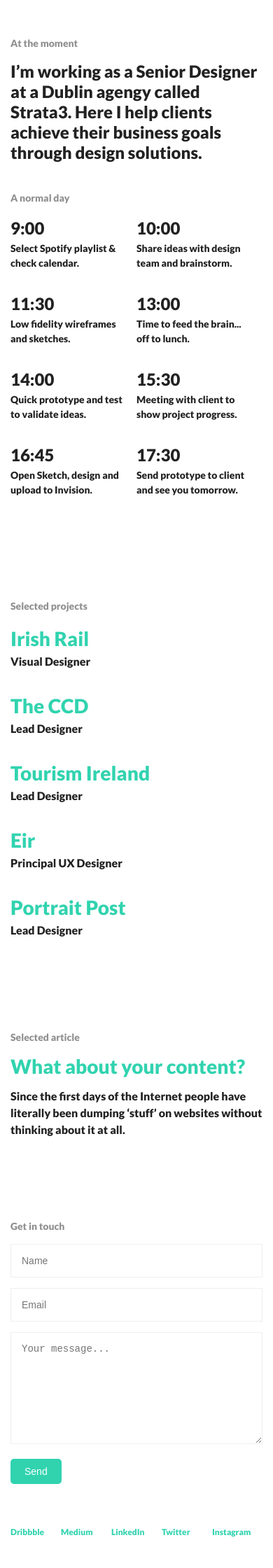
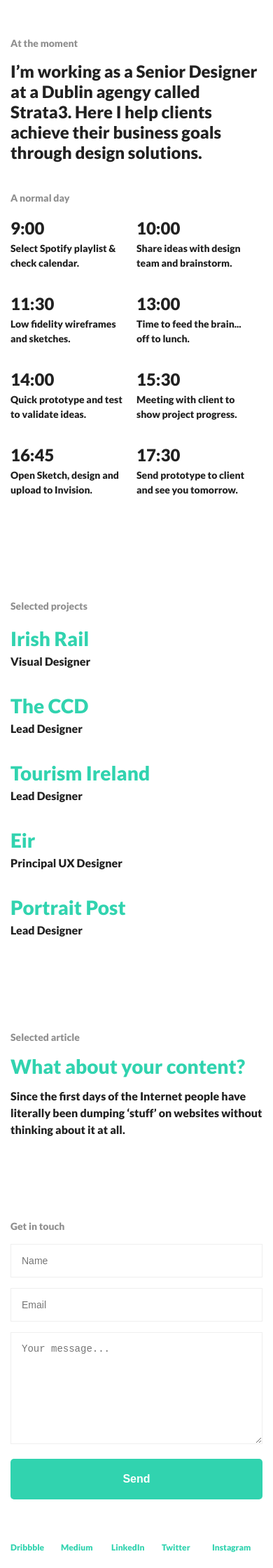
Before and after one commit to carlosjgsousa/carlosjgsousa.github.io, a Jekyll site: the page built from index.html, in a window 390 px wide. Shown: the part 614-2854 px from the top of the page at 70% size. Built offline with Jekyll 4.4.1, drawn with Linux system fonts in a browser that asks for light colours; nearby versions of some CDN libraries; before the commit the page ends 2832 px from its top, so only the background shows below that.

Commit message:
changing button on mobile

```diff
--- a/_sass/_layout.scss
+++ b/_sass/_layout.scss
@@ -248,8 +248,11 @@
       border-radius: 5px;
       font-size: 14px;
       cursor: pointer;
-      &:hover {
-          transform: scale(1.05);
+      @include media-query($on-palm) {
+          width: 100%;
+          font-size: 16px;
+          padding: 20px;
+          font-weight: bold;
       }
   }
   input[type="submit"].red {
```
